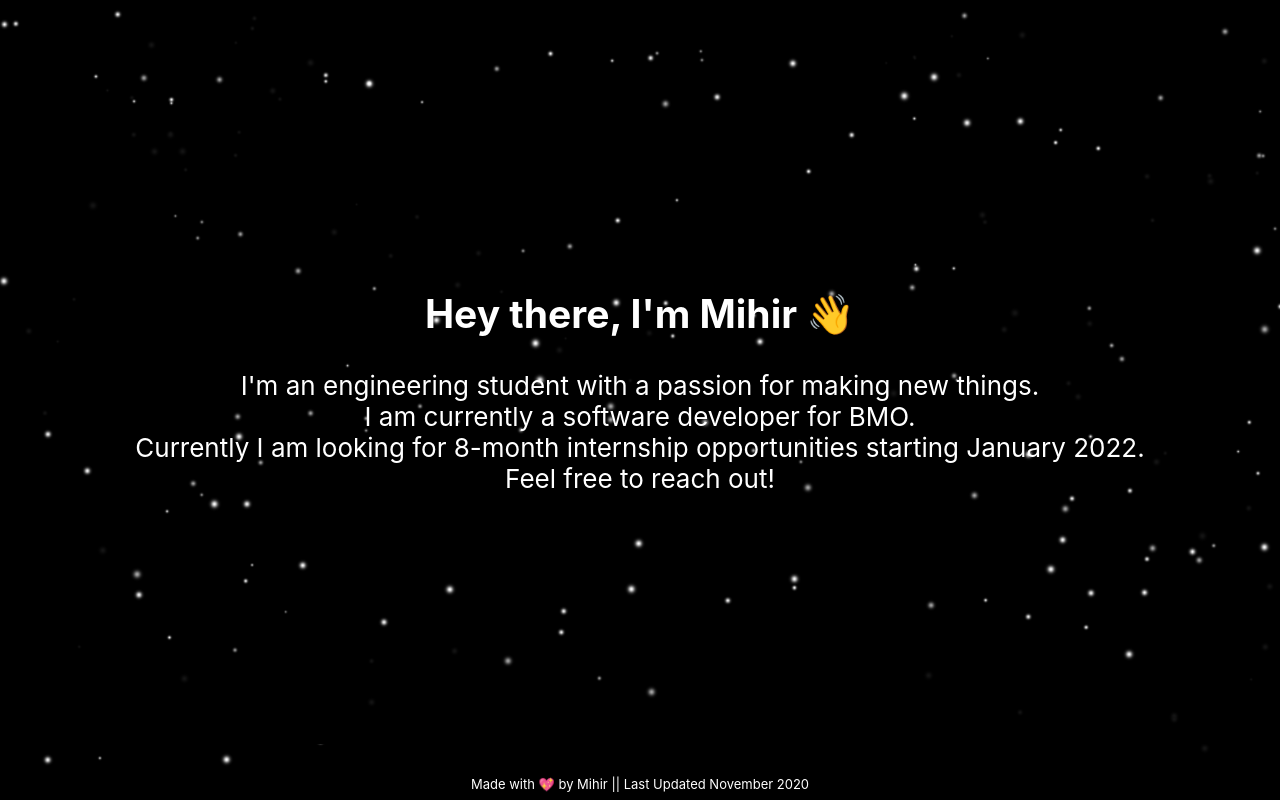
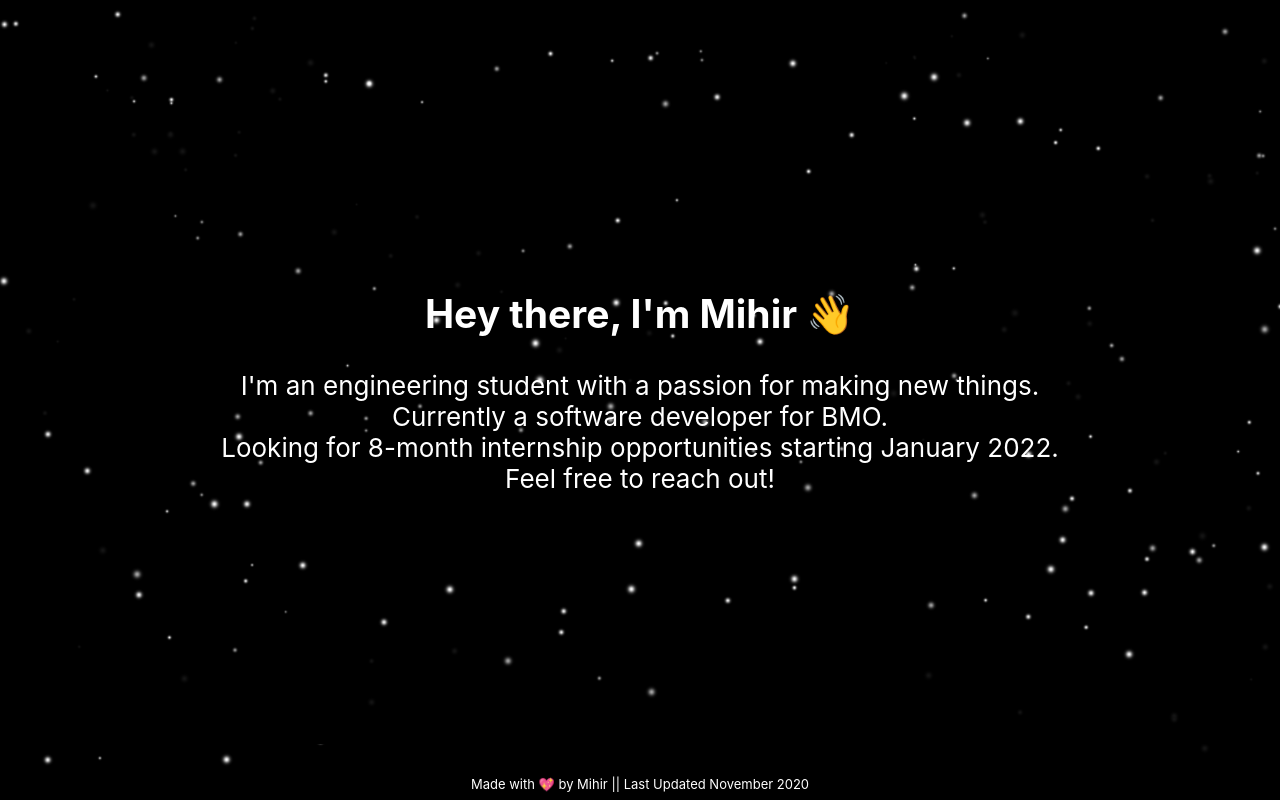
Before and after one commit to MihirKakkar/myapp, a React (Create React App) app: page / in a window 1280 px wide. Shown: the part 824-1624 px from the top of the page. Built offline with nearby package versions, Linux system fonts and the light colour scheme; a web font is replaced by a local one.

Commit message:
Update App.js

```diff
--- a/src/App.js
+++ b/src/App.js
@@ -13,7 +13,7 @@ function App() {
       <script src="https://kit.fontawesome.com/959728ec6b.js" crossorigin="anonymous"></script>
       <heading className="App-header">
 
-        <h1>Mihir Kakkar</h1>
+        <h1 >Mihir Kakkar</h1>
         <p>Nanotechnology Engineering @ UWaterloo</p>
 
         <div id="part_with_icons">
@@ -43,8 +43,8 @@ function App() {
         <div class="star star3"></div>
         <h2>Hey there, I'm Mihir 👋</h2>
         <p2>I'm an engineering student with a passion for making new things.</p2>
-        <p2>I am currently a software developer for BMO.</p2>
-        <p2>Currently I am looking for 8-month internship opportunities starting January 2022.</p2>
+        <p2>Currently a software developer for BMO.</p2>
+        <p2>Looking for 8-month internship opportunities starting January 2022.</p2>
         <p2>Feel free to reach out!</p2>
       </body>
 
```
